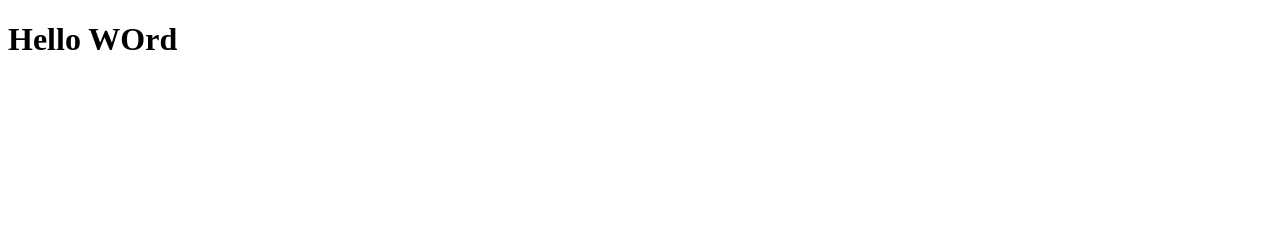
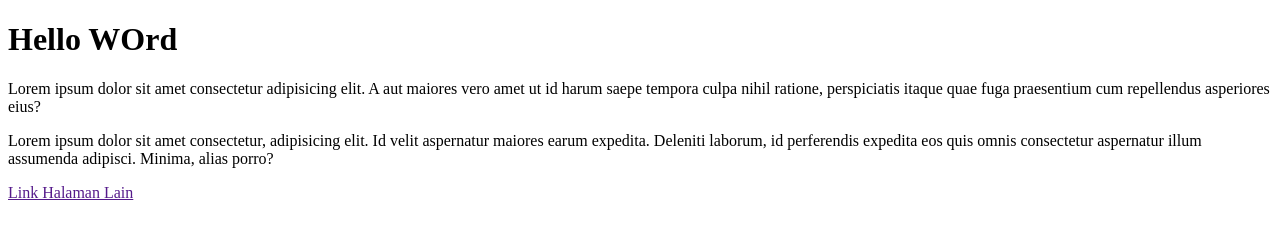
Before and after one commit to ginanjarademulyana/Rekweb-Pertemuan2-Latihan1, a plain HTML site: page index.html in a window 1280 px wide. Drawn offline with Linux system fonts and the light colour scheme.

Commit message:
Menanmbahkan paragraf dan 1 link di index.html

```diff
--- a/index.html
+++ b/index.html
@@ -5,5 +5,11 @@
     </head>
     <body>
         <h1>Hello WOrd</h1>
+
+        <p>Lorem ipsum dolor sit amet consectetur adipisicing elit. A aut maiores vero amet ut id harum saepe tempora culpa nihil ratione, perspiciatis itaque quae fuga praesentium cum repellendus asperiores eius?</p>
+
+        <p>Lorem ipsum dolor sit amet consectetur, adipisicing elit. Id velit aspernatur maiores earum expedita. Deleniti laborum, id perferendis expedita eos quis omnis consectetur aspernatur illum assumenda adipisci. Minima, alias porro?</p>
+
+        <a href="">Link Halaman Lain</a>
     </body>
 </html>
```
